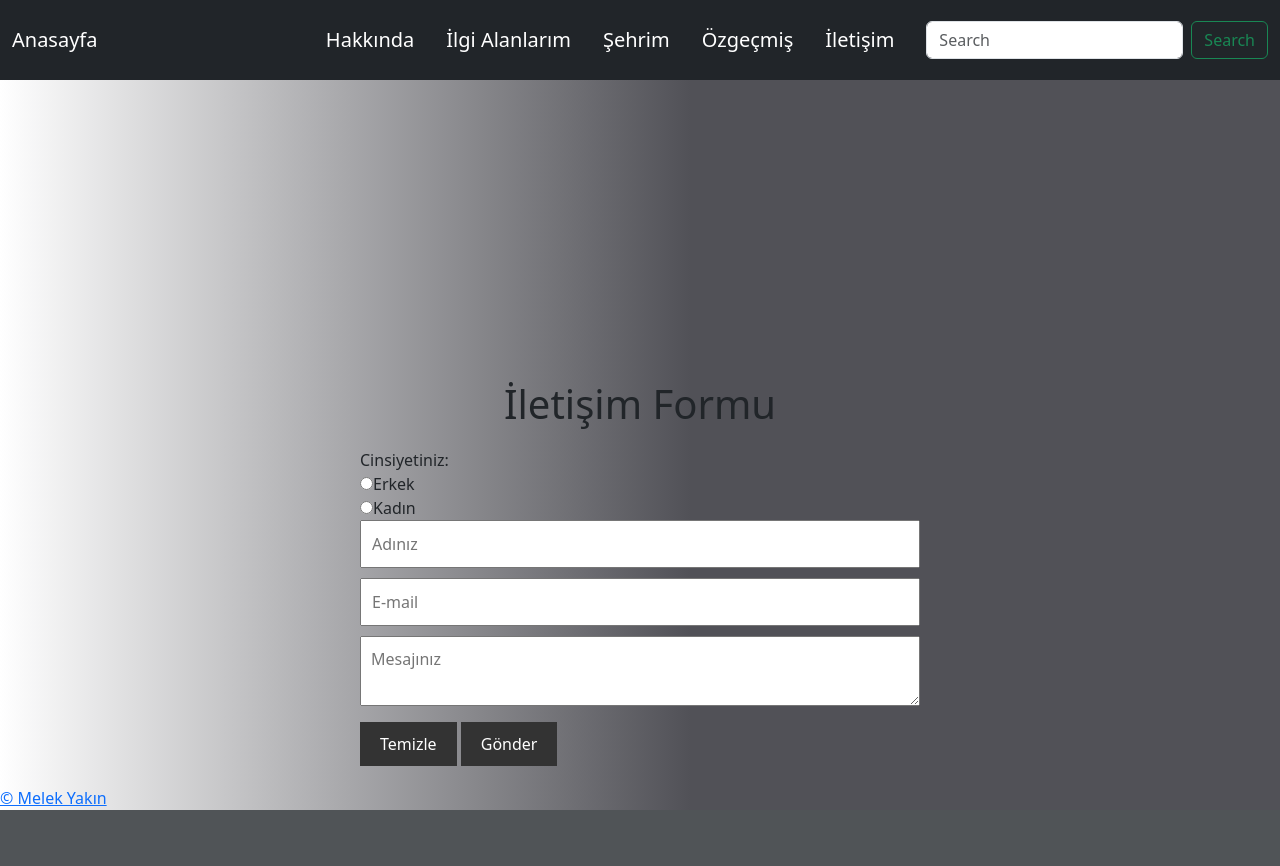
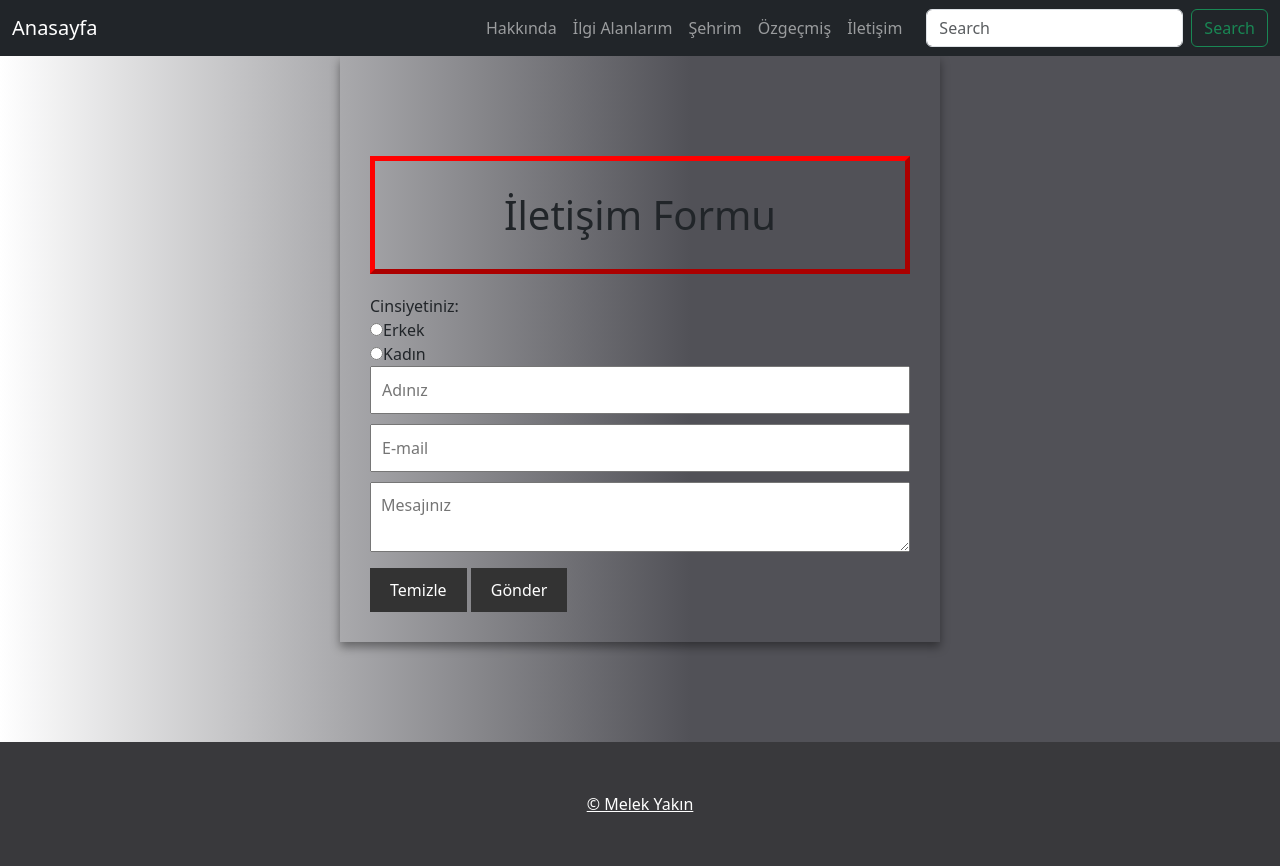
Before and after one commit to melekyakin/Web-sitesi, a PHP site: page /iletisim.html in a window 1280 px wide. Before the commit the page ends 810 px from the top, so only its background shows below. Run offline with PHP 8.4, Linux system fonts and the light colour scheme.

Commit message:
Update iletisim.css

```diff
--- a/proje/Stil dosyası/iletisim.css
+++ b/proje/Stil dosyası/iletisim.css
@@ -1,56 +1,24 @@
 @import url('https://fonts.googleapis.com/css2?family=Roboto:wght@100&display=swap');
 
-/* Reset CSS */
-* {
-  margin: 0;
-  padding: 0;
-  box-sizing: border-box;
-}
 
 body{
     background: linear-gradient(90deg, rgba(255,255,255,1) 0%, rgba(81,81,87,1) 54%);
-
 }
-.navbar{
-	width:100%;
-	height:80px;
-	background:rgba(0 0 0)
-}
-
-.navbar ul{
-	float:right;
-	margin-right:20px;
-}
-.navbar ul li{
-	list-style:none;
-	display:inline-block;
-	margin: 0 8px;
-	line-height:80px;
-}
-.navbar ul li a{
-	color: white;
-	text-decoration: none;
-	font-size: 20px;
-	padding:6px 13px;
-	transition: .5s;
-}
-.navbar ul li a.active,
-.navbar ul li a:hover{
-	background: #ff6e00;
-	border-radius:2px;
-}
-
 
 /* İletişim Formu Stili */
 #app {
 	max-width: 600px;
 	margin: 0 auto;
-	padding: 20px;
-	padding-top:300px;;
-  }
+	padding: 30px;
+	padding-top:100px;
+	box-shadow: 0 5px 9px 0 rgba(0,0,0,0.4);
+ }
 
   #app h1 {
 	text-align: center;
+	padding:30px;
+	border: 5px outset red;
+
   }
 
   #app form {
@@ -72,6 +40,7 @@ body{
 	padding: 10px 20px;
 	border: none;
 	cursor: pointer;
+
   }
 
   #app button[type="submit"]:hover,
@@ -92,3 +61,22 @@ body{
   #app div p {
 	margin-bottom: 5px;
   }
+  .footer{
+	width: 100%;
+	text-align: center;
+	background: #39393c;
+	padding: 50px 50px;
+	margin-top:100px;
+}
+
+.footer a{
+	color: #fff;
+}
+@media (max-width: 768px) {
+  #app {
+    padding-top: 150px;
+  }
+  .footer{
+	margin-top:100px;
+  }
+}
```
